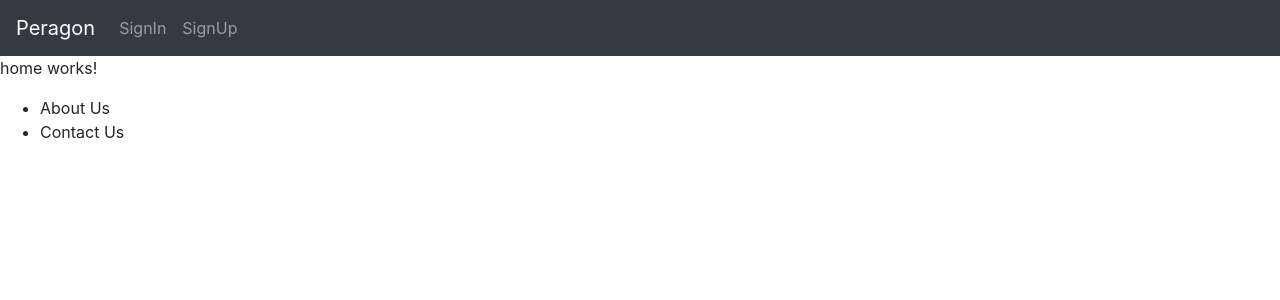
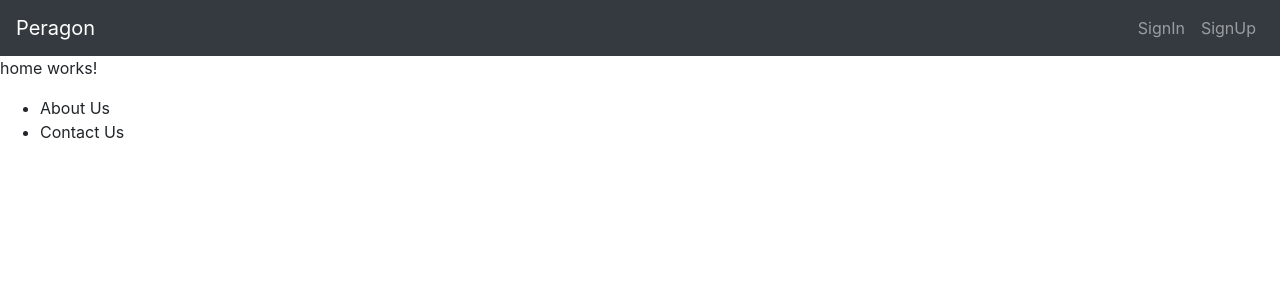
Before and after one commit to TirruM/peragon, an Angular app: page / in a window 1280 px wide. Shown: the top 300 px of the page. Built offline with nearby package versions, Linux system fonts and the light colour scheme.

Commit message:
change header component items

```diff
--- a/angular.json
+++ b/angular.json
@@ -30,7 +30,9 @@
               "src/styles.scss",
               "node_modules/bootstrap/dist/css/bootstrap.min.css"
             ],
-            "scripts": [],
+            "scripts": [
+              "node_modules/bootstrap/dist/js/bootstrap.min.js"
+            ],
             "es5BrowserSupport": true
           },
           "configurations": {
--- a/src/app/shared/header/header.component.html
+++ b/src/app/shared/header/header.component.html
@@ -14,12 +14,12 @@
 </div>
 <div class="clearfix"></div> -->
 
-<nav class="navbar navbar-expand-md bg-dark navbar-dark">
+<nav class="navbar navbar-expand-md bg-dark navbar-dark ">
   <a class="navbar-brand" href="#">Peragon</a>
   <button class="navbar-toggler" type="button" data-toggle="collapse" data-target="#collapsibleNavbar">
     <span class="navbar-toggler-icon"></span>
   </button>
-  <div class="collapse navbar-collapse" id="collapsibleNavbar">
+  <div class="collapse navbar-collapse justify-content-end" id="collapsibleNavbar">
     <ul class="navbar-nav">
       <li class="nav-item">
         <a class="nav-link" (click)="signIn()">SignIn</a>
```
